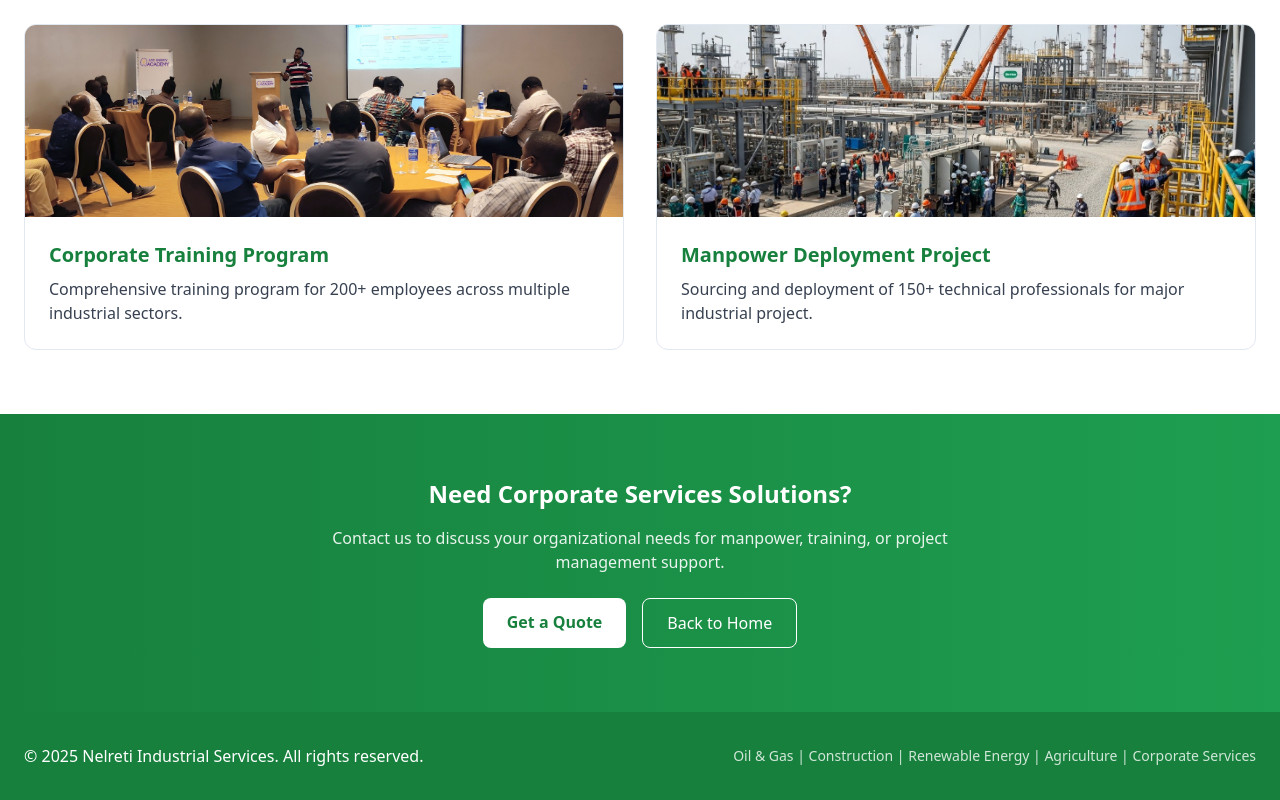
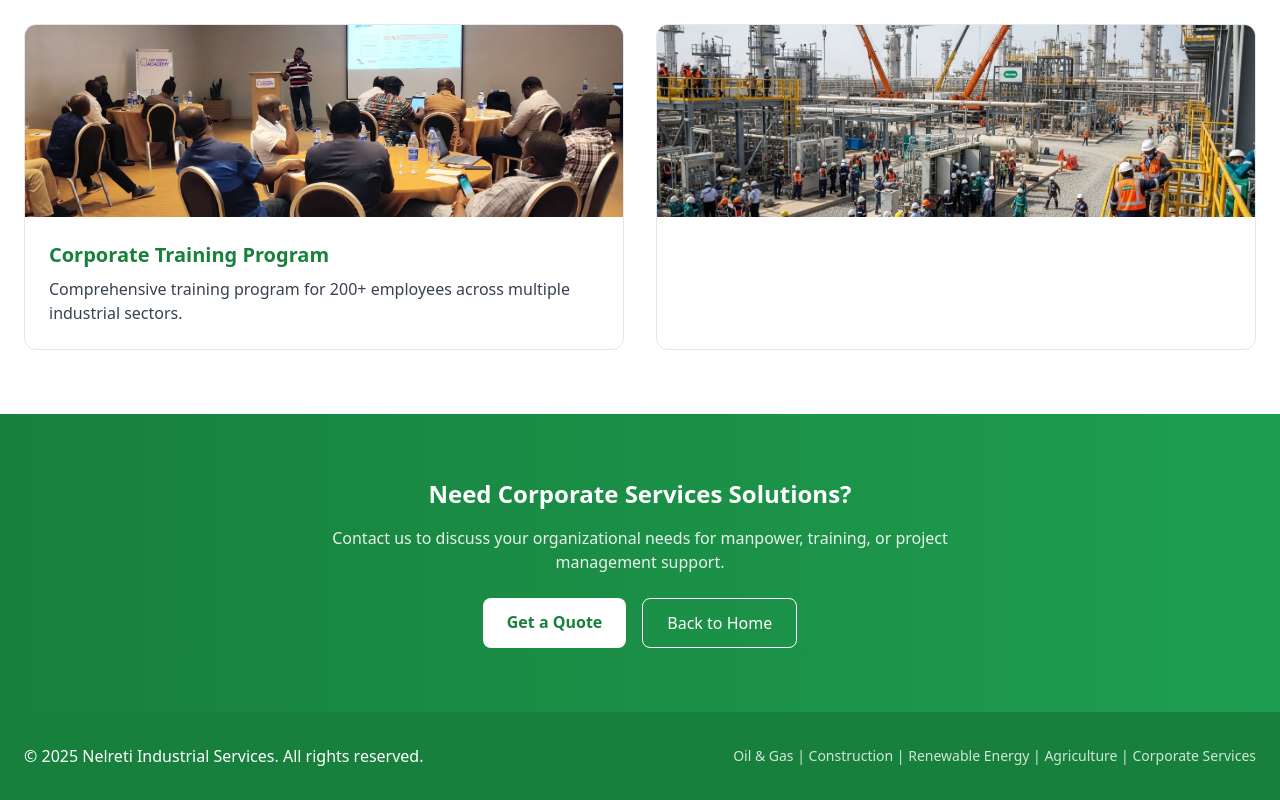
Before and after one commit to pipelinepages/nelreti, a plain HTML site: page corporate-services.html in a window 1280 px wide. Shown: the part 1379-2179 px from the top of the page. Drawn offline with nearby package versions, Linux system fonts and the light colour scheme.

Commit message:
Update corporate-services.html

```diff
--- a/corporate-services.html
+++ b/corporate-services.html
@@ -234,11 +234,7 @@
           <div class="h-48 flex items-center justify-center bg-[#f5f7f5]">
             <img src="projects/manpower.png" alt="Manpower Sourcing" class="h-full w-full object-cover" />
           </div>
-          <div class="p-6">
-            <h3 class="text-xl font-bold text-[#17803d]">Manpower Deployment Project</h3>
-            <p class="text-gray-700 mt-2">Sourcing and deployment of 150+ technical professionals for major industrial project.</p>
-            <!--<a href="index.html#projects" class="inline-block mt-4 text-[#ff8c00] font-medium">View Project →</a>-->
-          </div>
+
         </div>
       </div>
     </div>
```
